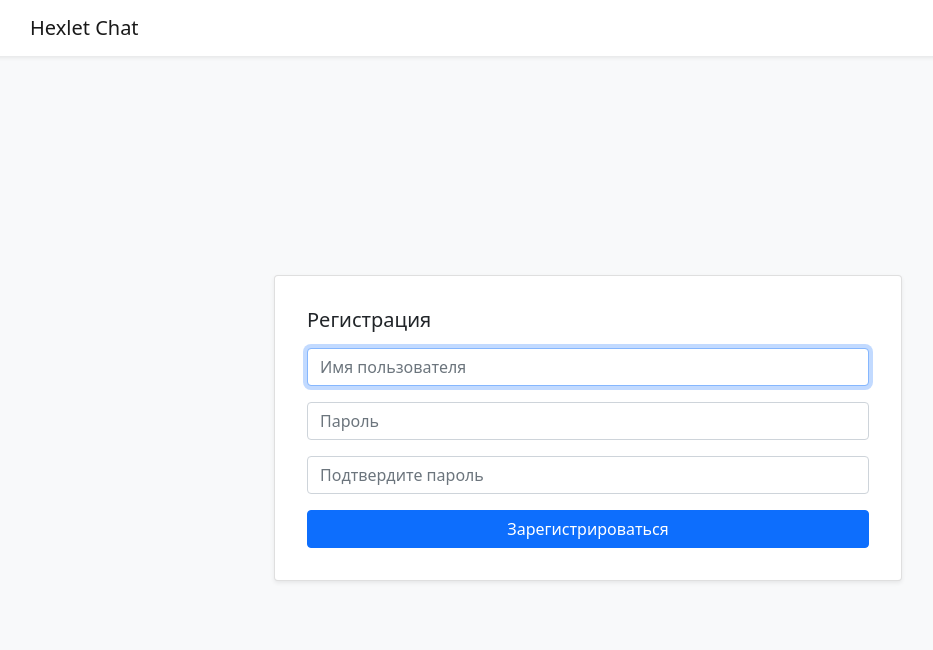
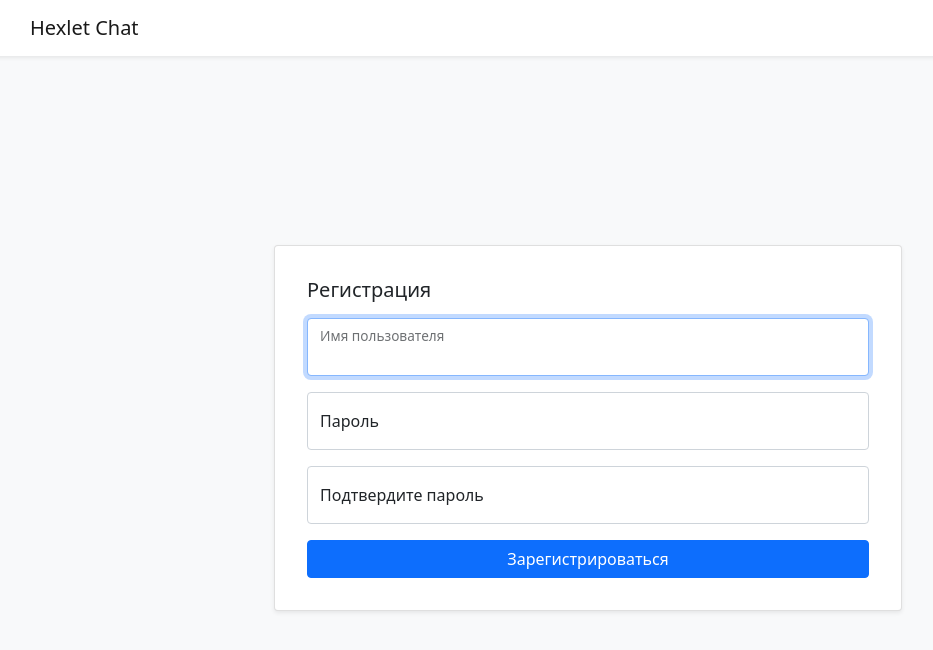
Before and after one commit to anchieff/dom-react-redux-project-lvl4, a React (Create React App) app in the folder frontend/: page /signin in a window 1280 px wide. Shown: the top 650 px of the page, without its empty margins (52-985 px from the left). Built offline with nearby package versions, Linux system fonts and the light colour scheme.

Commit message:
add float label

```diff
--- a/frontend/src/SigninPage.jsx
+++ b/frontend/src/SigninPage.jsx
@@ -2,7 +2,7 @@ import React, { useState, useEffect, useRef } from "react";
 import { useLocation, useNavigate } from "react-router-dom";
 import { useFormik } from "formik";
 import * as Yup from "yup";
-import { Button, Form, Card, Row, Col } from "react-bootstrap";
+import { Button, Form, Card, Row, Col, FloatingLabel } from "react-bootstrap";
 import axios from "axios";
 import routes from "./routes";
 import useAuth from "./hooks";
@@ -86,12 +86,15 @@ const SigninPage = () => {
             <Card.Title>{t("signin.header")}</Card.Title>
             <Form onSubmit={formik.handleSubmit}>
               <Form.Group className="mt-3">
+                <FloatingLabel
+                  label={t("signin.username")}
+                  controlId="username"
+                >
                   <Form.Control
                     placeholder={t("signin.username")}
                     name="username"
                     autoComplete="username"
                     required
-                  id="username"
                     ref={userInput}
                     isInvalid={
                       (formik.touched.username && formik.errors.username) ||
@@ -109,15 +112,21 @@ const SigninPage = () => {
                       {t("signin.user_exist")}
                     </Form.Control.Feedback>
                   )}
+                </FloatingLabel>
               </Form.Group>
               <Form.Group className="mt-3">
+                <FloatingLabel
+                  label={t("signin.password")}
+                  controlId="password"
+                >
                   <Form.Control
                     placeholder={t("signin.password")}
                     name="password"
                     required
-                  id="password"
                     type="password"
-                  isInvalid={formik.touched.password && formik.errors.password}
+                    isInvalid={
+                      formik.touched.password && formik.errors.password
+                    }
                     onBlur={formik.handleBlur}
                     onChange={formik.handleChange}
                     value={formik.values.password}
@@ -126,13 +135,17 @@ const SigninPage = () => {
                   <Form.Control.Feedback type="invalid">
                     {formik.errors.password}
                   </Form.Control.Feedback>
+                </FloatingLabel>
               </Form.Group>
               <Form.Group className="mt-3">
+                <FloatingLabel
+                  label={t("signin.confirm_password")}
+                  controlId="confirm_password"
+                >
                   <Form.Control
                     placeholder={t("signin.confirm_password")}
                     name="confirm_password"
                     required
-                  id="confirm_password"
                     type="password"
                     isInvalid={
                       formik.touched.confirm_password &&
@@ -145,6 +158,7 @@ const SigninPage = () => {
                   <Form.Control.Feedback type="invalid">
                     {formik.errors.confirm_password}
                   </Form.Control.Feedback>
+                </FloatingLabel>
               </Form.Group>
               <Button className="w-100 mt-3" type="submit" variant="primary">
                 {t("signin.submit")}
```
Lines whose indentation alone changed are shown as unchanged.
